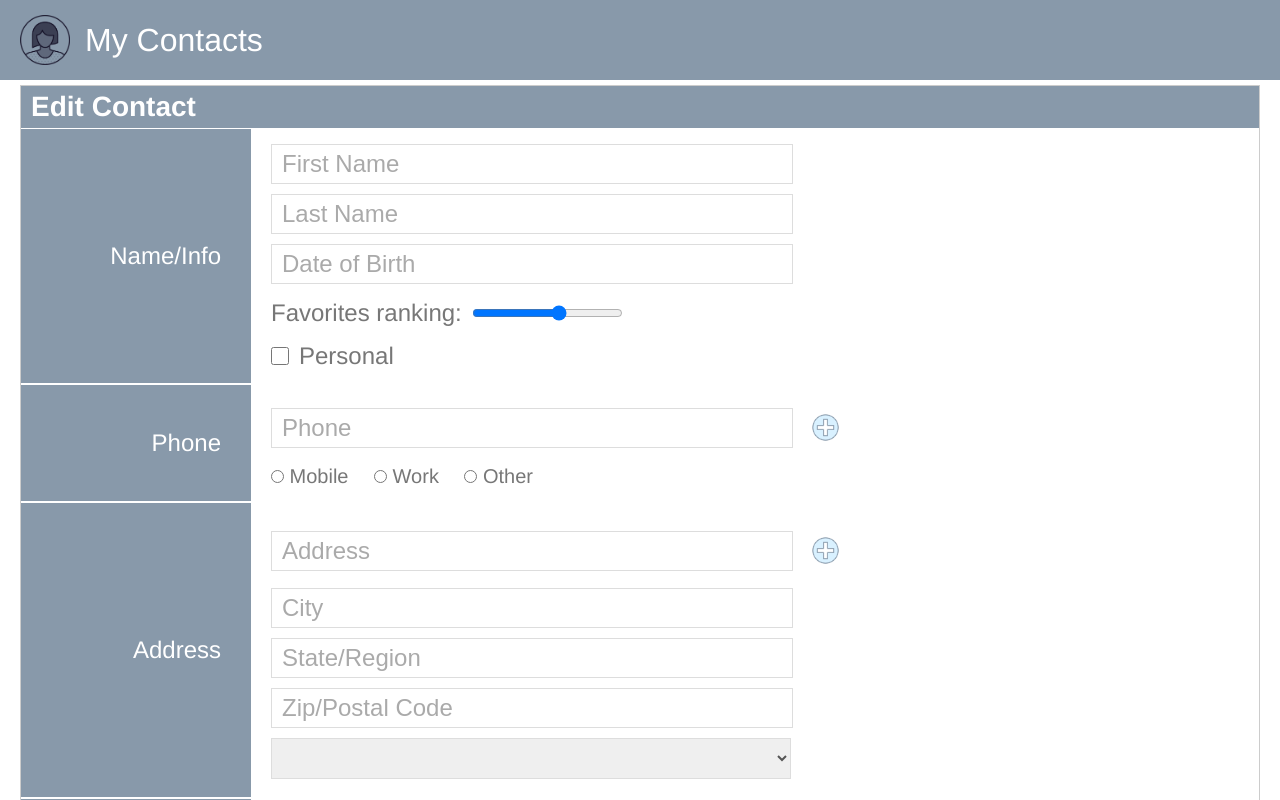
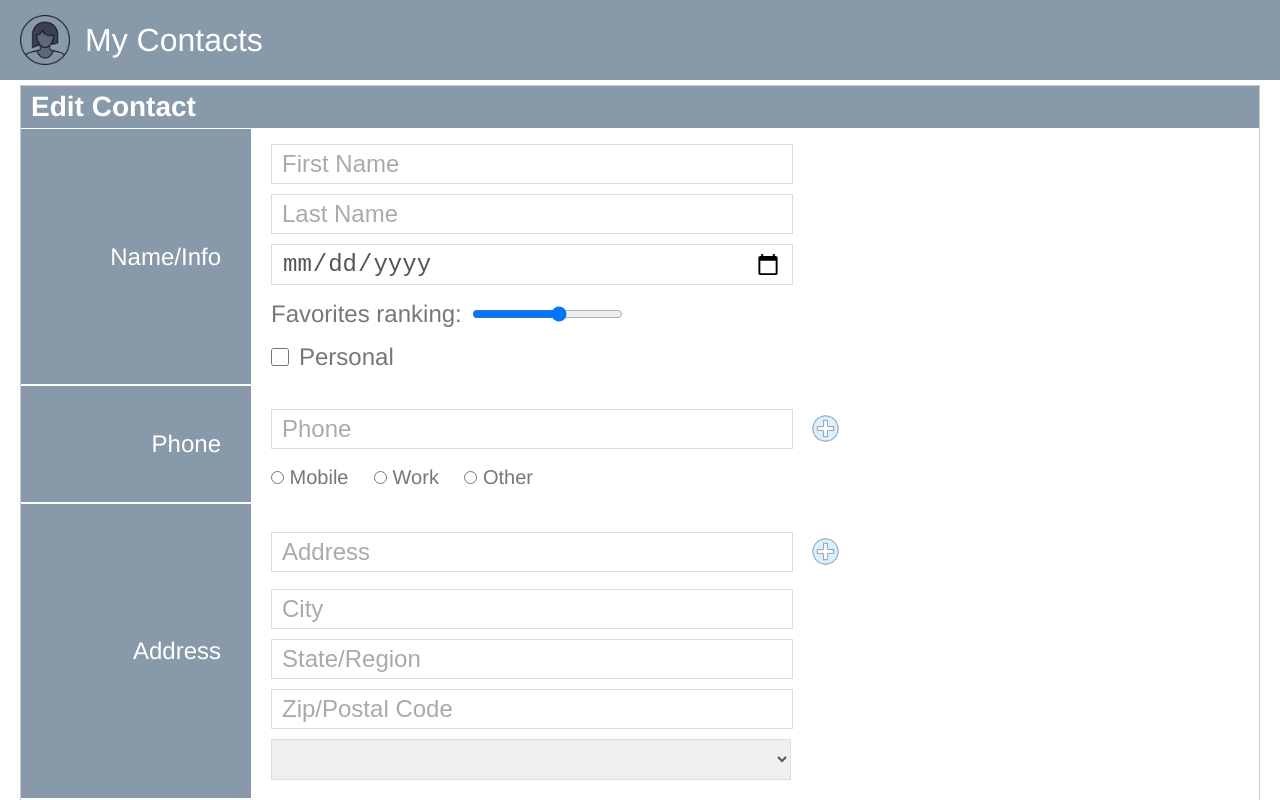
Before and after one commit to EviBera/Learn-Angular, an Angular app in the folder contacts-app/: page /contacts/edit in a window 1280 px wide. Shown: the top 800 px of the page. Built offline with nearby package versions, Linux system fonts and the light colour scheme; what angular-in-memory-web-api would draw is missing.

Commit message:
Handle dates as strings

```diff
--- a/contacts-app/src/app/contacts/contact.model.ts
+++ b/contacts-app/src/app/contacts/contact.model.ts
@@ -3,7 +3,7 @@ export interface Contact {
   personal: boolean,
   firstName: string,
   lastName: string,
-  dateOfBirth: Date | null,
+  dateOfBirth: string,
   favoritesRanking: number | null,
   phone: Phone,
   address: Address,
--- a/contacts-app/src/app/contacts/contacts.service.ts
+++ b/contacts-app/src/app/contacts/contacts.service.ts
@@ -12,10 +12,15 @@ export class ContactsService {
 
   getContact(id: string): Observable<Contact | undefined> {
     return this.http.get<Contact>(`api/contacts/${id}`)
-      .pipe(map(c => {
-        const dob = c.dateOfBirth ? new Date(c.dateOfBirth) : null;
-        return { ...c, dateOfBirth: dob }
-      }));
+
+      // for handling the date of birth as a string:
+      .pipe(map(c => {c.dateOfBirth = c.dateOfBirth.split('T')[0]; return c}));
+
+      // transform back the incoming data to date object:
+      // .pipe(map(c => {
+      //   const dob = c.dateOfBirth ? new Date(c.dateOfBirth) : null;
+      //   return { ...c, dateOfBirth: dob }
+      // }));
   }
 
   getAllContacts(): Observable<Contact[]> {
--- a/contacts-app/src/app/contacts/in-memory-contacts.service.ts
+++ b/contacts-app/src/app/contacts/in-memory-contacts.service.ts
@@ -9,7 +9,7 @@ export class InMemoryContactsApi implements InMemoryDbService {
         personal: false,
         firstName: 'Percival',
         lastName: 'Doodleplumb',
-        dateOfBirth: new Date('1994/05/05'),
+        dateOfBirth: new Date('1994/05/05').toISOString(),
         favoritesRanking: 0,
         phone: { phoneNumber: '555-765-4321', phoneType: 'mobile' },
         address: {
@@ -26,7 +26,7 @@ export class InMemoryContactsApi implements InMemoryDbService {
         personal: false,
         firstName: 'Mortimer',
         lastName: 'Flungford',
-        dateOfBirth: new Date('1988/10/05'),
+        dateOfBirth: new Date('1988/10/05').toISOString(),
         favoritesRanking: 0,
         phone: { phoneNumber: '555-877-5678', phoneType: 'mobile' },
         address: {
@@ -43,7 +43,7 @@ export class InMemoryContactsApi implements InMemoryDbService {
         personal: true,
         firstName: 'Wanda',
         lastName: 'Giggleworth',
-        dateOfBirth: new Date('1986/11/08'),
+        dateOfBirth: new Date('1986/11/08').toISOString(),
         favoritesRanking: 1,
         phone: { phoneNumber: '555-123-4567', phoneType: 'mobile' },
         address: {
--- a/contacts-app/src/app/edit-contact/edit-contact.component.html
+++ b/contacts-app/src/app/edit-contact/edit-contact.component.html
@@ -8,7 +8,8 @@
       <div>
         <input formControlName="firstName" placeholder="First Name" />
         <input formControlName="lastName" placeholder="Last Name" />
-        <input formControlName="dateOfBirth" placeholder="Date of Birth" />
+        <input formControlName="dateOfBirth" type="date"
+          [value]="contactForm.controls.dateOfBirth.value | date:'yyyy-MM-dd'" placeholder="Date of Birth" />
         <div>
           <span>Favorites ranking:</span>
           <input formControlName="favoritesRanking" type="range" min="0" max="5" placeholder="Favorites Ranking" />
--- a/contacts-app/src/app/edit-contact/edit-contact.component.ts
+++ b/contacts-app/src/app/edit-contact/edit-contact.component.ts
@@ -16,7 +16,7 @@ export class EditContactComponent implements OnInit {
     personal: false,
     firstName: '',
     lastName: '',
-    dateOfBirth: < Date | null >null,
+    dateOfBirth: '',
     favoritesRanking: < number | null>null,
     phone: this.fb.nonNullable.group({
       phoneNumber: '',
@@ -56,6 +56,7 @@ export class EditContactComponent implements OnInit {
   }
 
   saveContact() {
+    console.log(this.contactForm.controls.dateOfBirth.value, typeof this.contactForm.controls.dateOfBirth.value);
     this.contactSvc.saveContact(this.contactForm.getRawValue()).subscribe({
       next: () => this.router.navigate(['/contacts'])
     });
```
